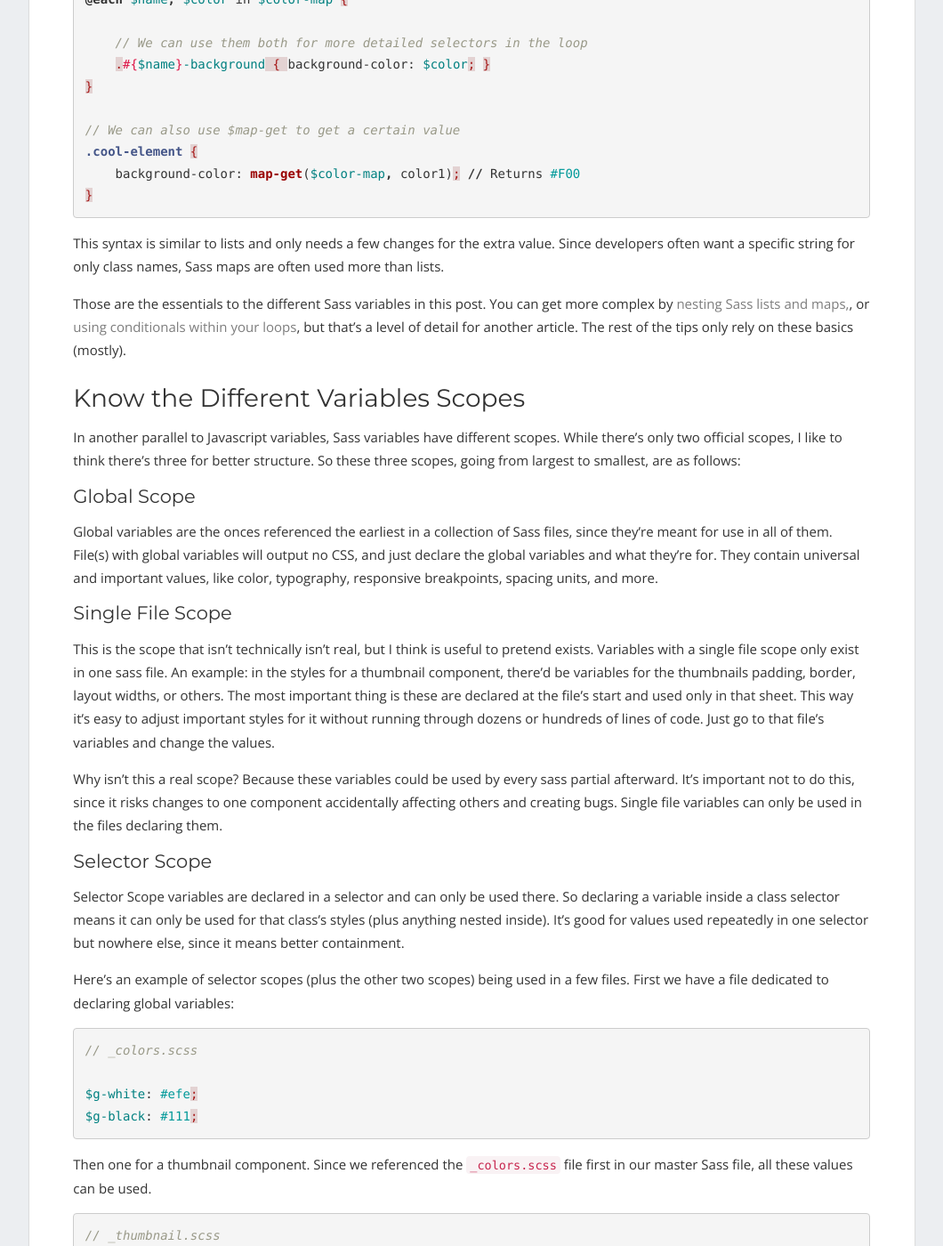
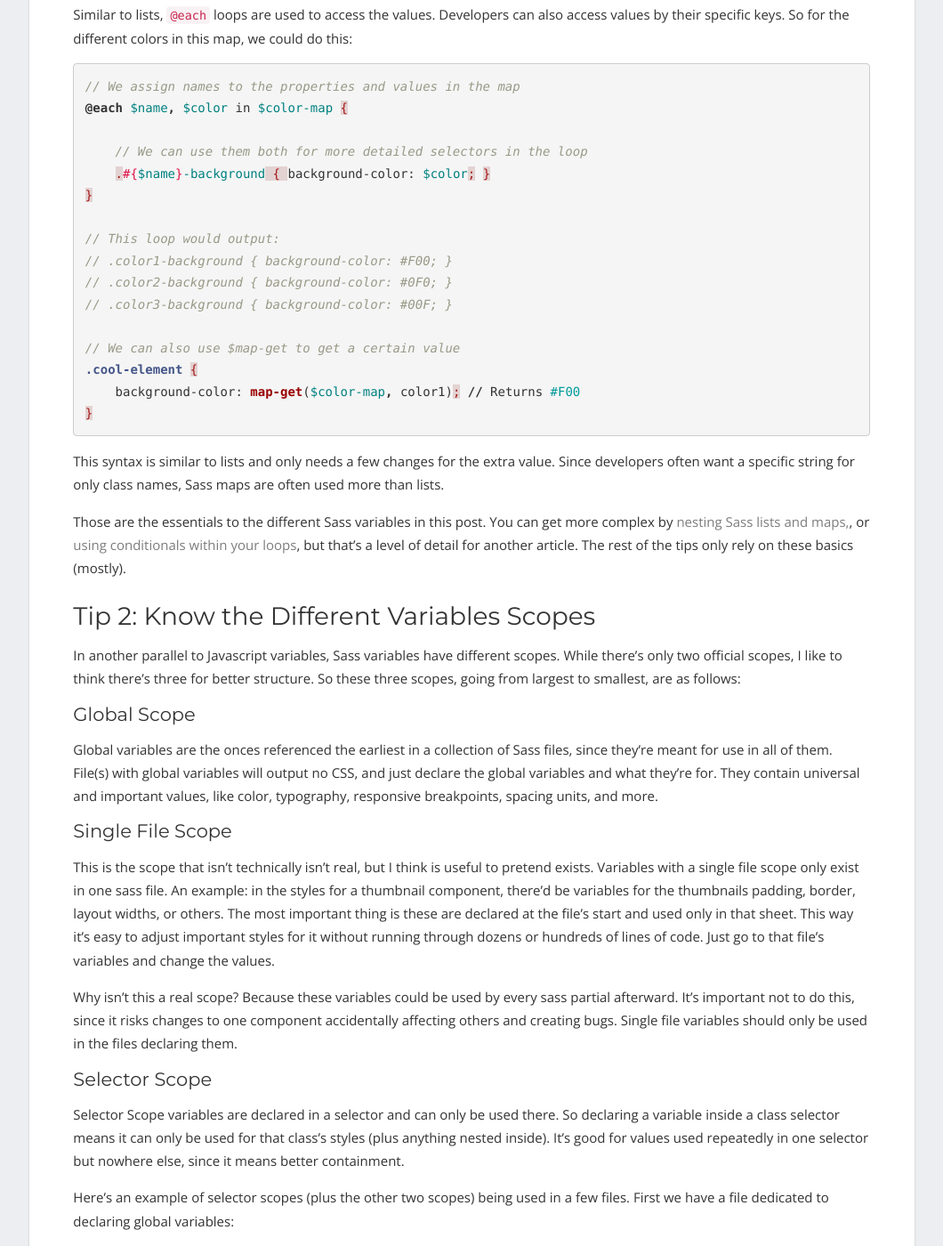
Before and after one commit to newhavenio/newhavenio.github.io, a Jekyll site: the page built from _posts/2016-12-14-four-tips-sass-variables.markdown, in a window 1280 px wide and 1400 px high, scrolled down 2040 px. Shown: the whole window at 89% size, without its empty margins (110-1170 px from the left). Built offline with Jekyll 4.4.1, drawn with Linux system fonts in a browser that asks for light colours; nearby versions of some CDN libraries; library files that are not in the unit come from our copies; some of the changed text lies outside the part shown.

Commit message:
Post grammar fixes

```diff
--- a/_posts/2016-12-14-four-tips-sass-variables.markdown
+++ b/_posts/2016-12-14-four-tips-sass-variables.markdown
@@ -4,19 +4,19 @@
 date: 2016-12-14
 categories: front-end sass css
 author: Max Antonucci
-excerpt: Sass variables help keep your CSS efficient and flexible, but they're more complex than you may think. These are four basic tips to get the most out from your Sass variables.
+excerpt: Sass variables help keep your CSS efficient and flexible, but they're more complex than you may think. These are four basic tips to get the most from your Sass variables.
 
 source: internal
 ext-url: none
 ---
 
-While [Sass](http://sass-lang.com/) brings many great functions to CSS, one of the biggest is variables. Variables mean no more `ctrl-F`-ing our way through stylesheets when we change a color or margin value. Putting these frequent values in one place makes managing them that much easier.
+While [Sass](http://sass-lang.com/) brings many great functions to CSS, one of the biggest is variables. Variables mean no more <kbd>CTRL</kbd>+<kbd>F</kbd>-ing our way through stylesheets when we change a color or margin value. Putting these frequent values in one place makes managing them that much easier.
 
 Turns out there's much more to Sass variables then that basic use. At least if you want to get as much out of them as possible.
 
 These are four basic tips to get a lot more out of Sass variables. They'll help developers use more variables with fewer issues and write DRYer code too. If you're relatively new to Sass and want to expand your understanding, this article's for you.
 
-### Know the Different Variable Types
+### Tip 1: Know the Different Variable Types
 
 There's Sass variable types that Javascript writers may be familiar with. The variable type directly affects how the value is called and how complex it is, so this a good starting point for learning more.
 
@@ -52,6 +52,11 @@
     .element:nth-of-type(#{$i}) { background-color: $color; }
 }
 
+// This loop would output:
+// .element:nth-of-type(1) { background-color: #F00; }
+// .element:nth-of-type(2) { background-color: #0F0; }
+// .element:nth-of-type(3) { background-color: #00F; }
+
 // This is calling a color by the index alone
 .another-element {
 
@@ -61,7 +66,7 @@
 
 You'll notice the start of a Sass list's index is 1, not 0. This often throws off many people who've only used Javascript arrays before.
 
-Also note the `@each` loop uses the `$i` variable in it's selector. Using that, or even the `$color` variable, is important. Otherwise it'd create the same `.element` selector three times, and only the last one would work. Remember to use these variables for selectors in `@each` loop for this reason, and in that context reference them like this:`#{$i}`.
+Also note the `@each` loop uses the `$i` variable in it's selector. Using that, or even the `$color` variable, is important. Otherwise it'd create the same `.element` selector three times, and only the last one would work. Remember to use these variables for selectors in an `@each` loop for this reason, and in that context reference them like this:`#{$i}`.
 
 #### Map Variables
 
@@ -85,6 +90,11 @@
     .#{$name}-background { background-color: $color; }
 }
 
+// This loop would output:
+// .color1-background { background-color: #F00; }
+// .color2-background { background-color: #0F0; }
+// .color3-background { background-color: #00F; }
+
 // We can also use $map-get to get a certain value
 .cool-element {
     background-color: map-get($color-map, color1); // Returns #F00
@@ -95,7 +105,7 @@
 
 Those are the essentials to the different Sass variables in this post. You can get more complex by [nesting Sass lists and maps,](https://www.sitepoint.com/sass-maps-vs-nested-lists/), or [using conditionals within your loops](http://thesassway.com/intermediate/if-for-each-while), but that's a level of detail for another article. The rest of the tips only rely on these basics (mostly).
 
-### Know the Different Variables Scopes
+### Tip 2: Know the Different Variables Scopes
 
 In another parallel to Javascript variables, Sass variables have different scopes. While there's only two official scopes, I like to think there's three for better structure. So these three scopes, going from largest to smallest, are as follows:
 
@@ -107,7 +117,7 @@
 
 This is the scope that isn't technically isn't real, but I think is useful to pretend exists. Variables with a single file scope only exist in one sass file. An example: in the styles for a thumbnail component, there'd be variables for the thumbnails padding, border, layout widths, or others. The most important thing is these are declared at the file's start and used only in that sheet. This way it's easy to adjust important styles for it without running through dozens or hundreds of lines of code. Just go to that file's variables and change the values.
 
-Why isn't this a real scope? Because these variables could be used by every sass partial afterward. It's important not to do this, since it risks changes to one component accidentally affecting others and creating bugs. Single file variables can only be used in the files declaring them.
+Why isn't this a real scope? Because these variables could be used by every sass partial afterward. It's important not to do this, since it risks changes to one component accidentally affecting others and creating bugs. Single file variables should only be used in the files declaring them.
 
 #### Selector Scope
 
@@ -154,7 +164,7 @@
 
 {% endhighlight %}
 
-### Use a Naming Convention
+### Tip 3: Use a Naming Convention
 
 Notice the odd variable names in the above examples? Projects usually have lots of variables in different categories, so a naming convention is great for organizing them. Good names help a variable's scope, category, and specific purpose be known at a glance.
 
@@ -179,7 +189,7 @@
 
 This method isn't perfect. Variable names can get large, unwieldy, and harder to remember. Plus name-spaces like `$hdr-` are short but unclear. But the organization and clarity they give is worth it in the long run.
 
-### Combine Variables and Loops to Save Time
+### Tip 4: Combine Variables and Loops to Save Time
 
 Lastly, a common mindset about variables is they're only used to substitute values. Don't forget they can also keep your CSS extremely DRY. In the examples list and map variable examples, I looped through values to create lots of needed CSS from just a few lines.
 
```
